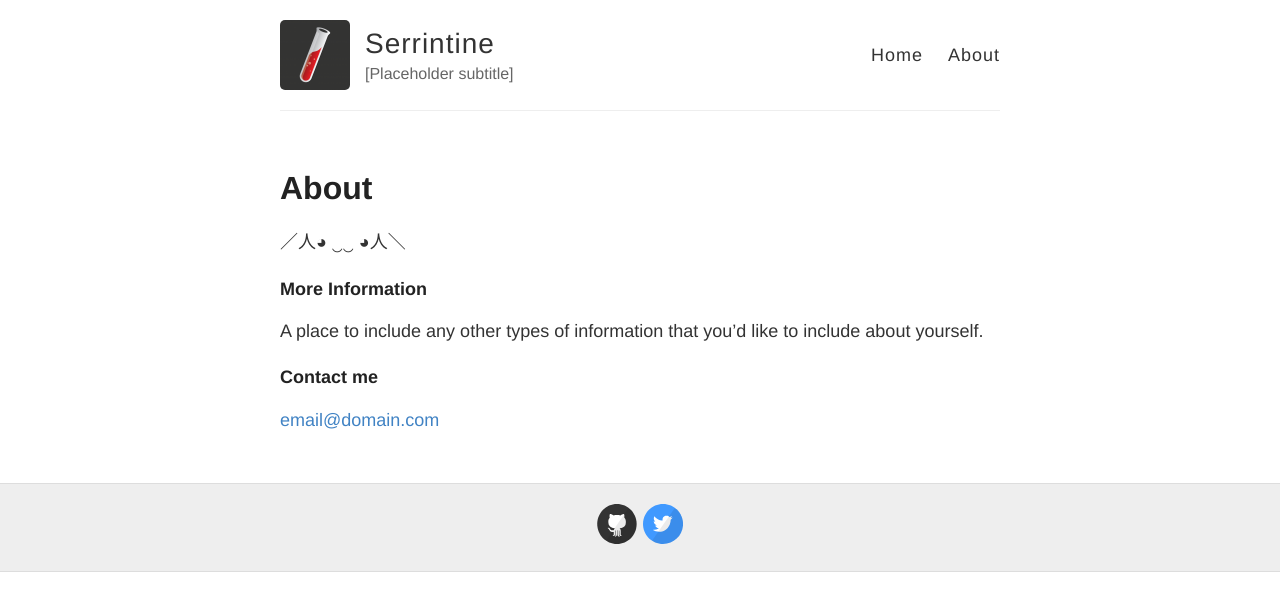
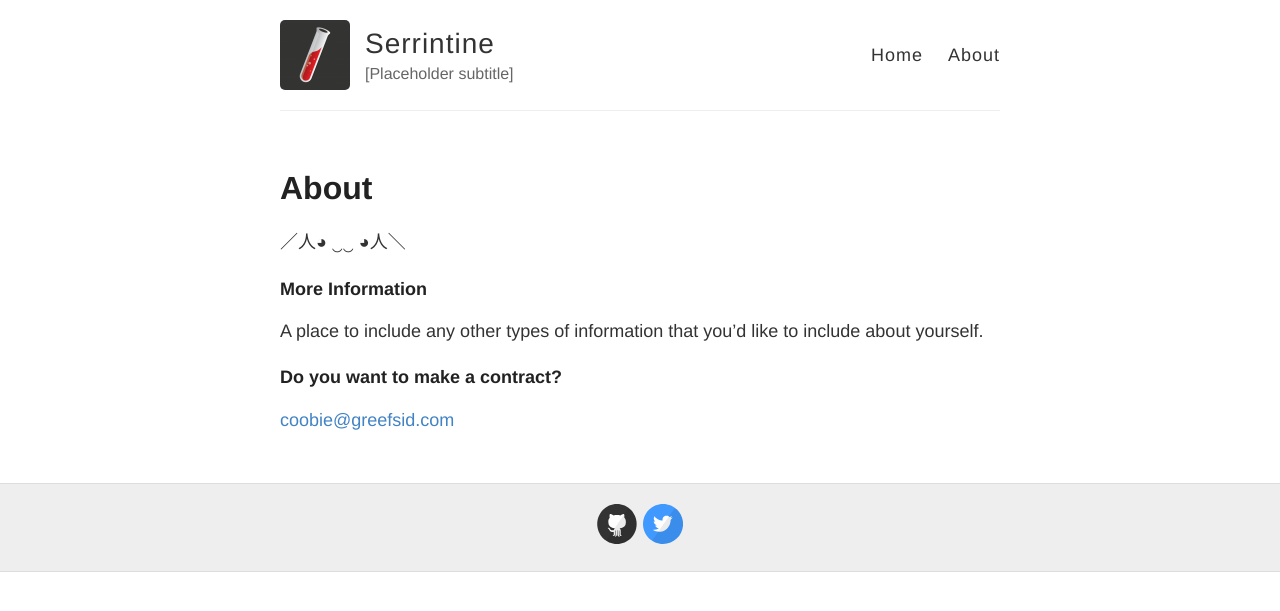
Before and after one commit to serrintine/serrintine.github.io, a Jekyll site: the page built from about.md, in a window 1280 px wide. Shown: the top 611 px of the page. Built offline with Jekyll 4.4.1, drawn with Linux system fonts in a browser that asks for light colours.

Commit message:
Updated about.md

```diff
--- a/about.md
+++ b/about.md
@@ -11,6 +11,6 @@ published: true
 
 A place to include any other types of information that you'd like to include about yourself.
 
-### Contact me
+### Do you want to make a contract?
 
-[email@domain.com](mailto:email@domain.com)
+[coobie@greefsid.com](mailto:coobie@greefsid.com)
```
